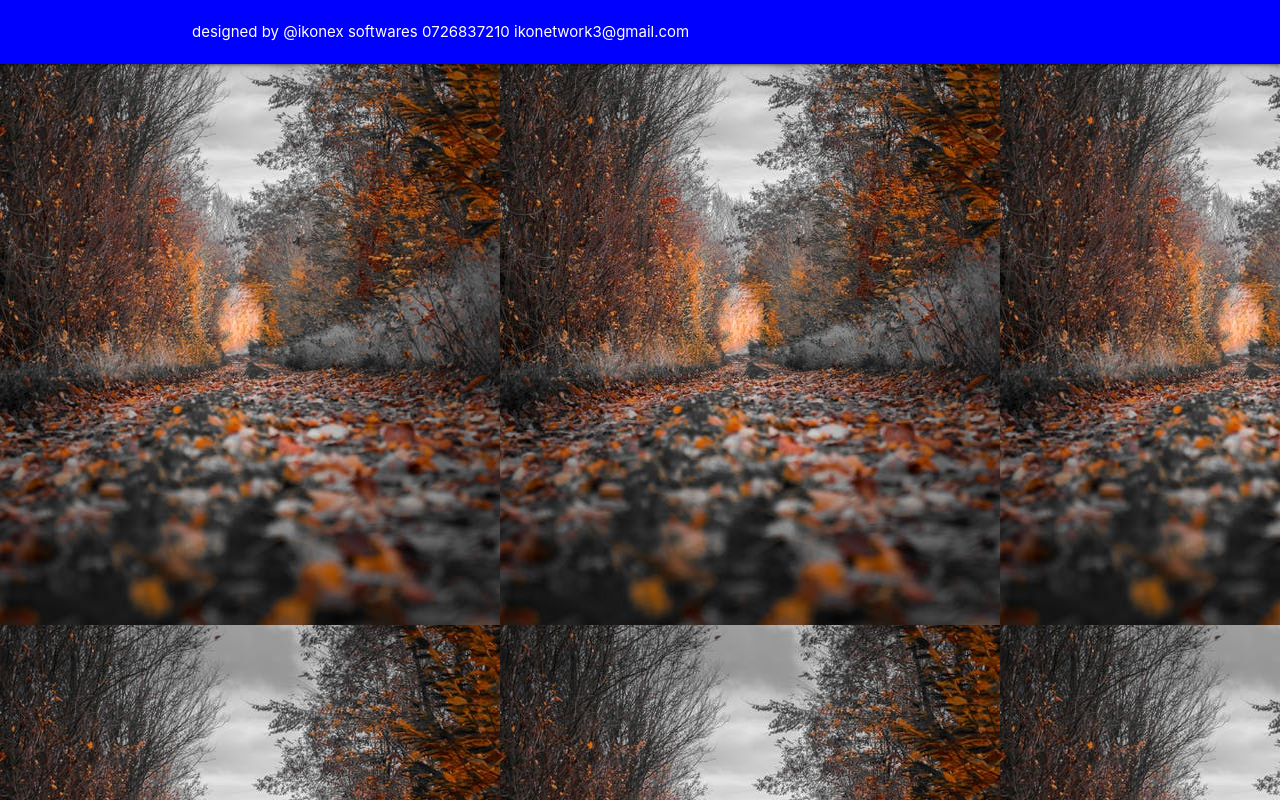
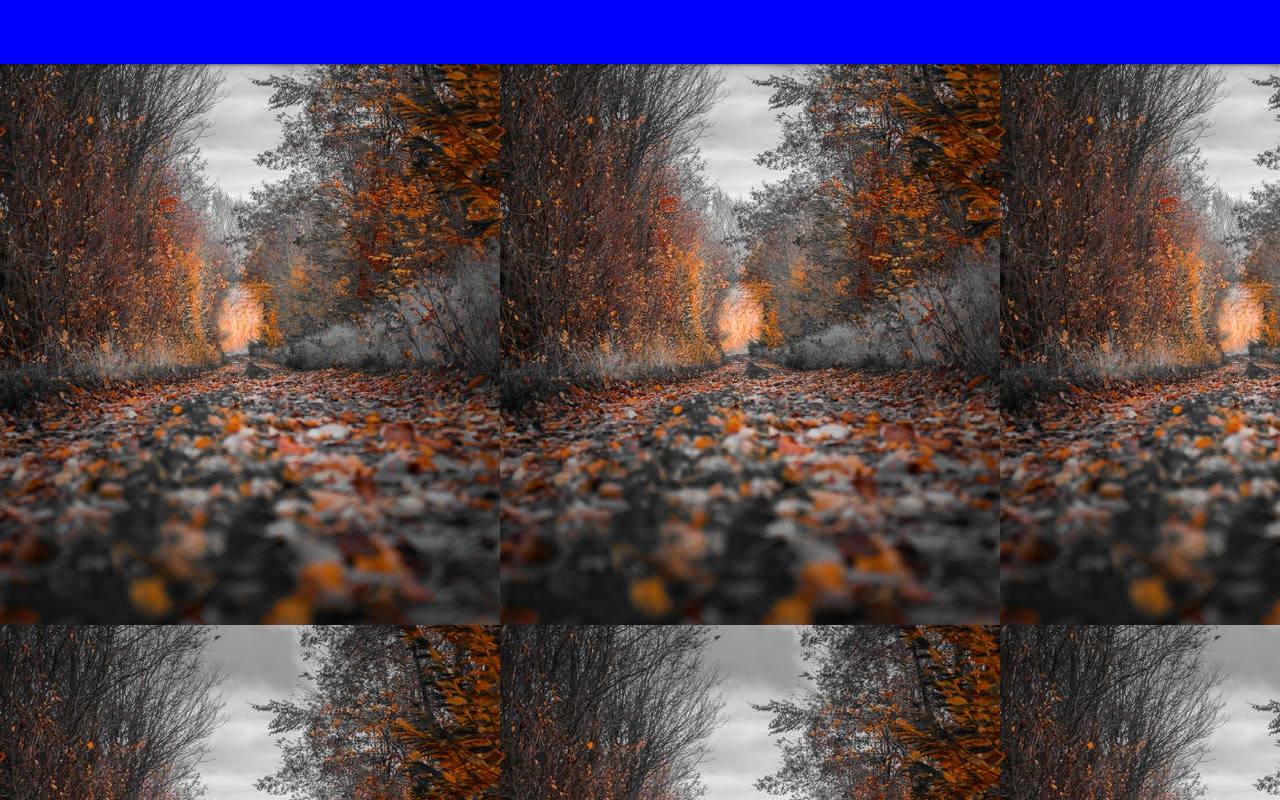
Before and after one commit to alexkemboi/My-Portfolio, a React (Create React App) app: page /Portfolios in a window 1280 px wide. Built offline with nearby package versions, Linux system fonts and the light colour scheme.

Commit message:
added a marque

```diff
--- a/src/components/Portfolios.js
+++ b/src/components/Portfolios.js
@@ -7,9 +7,9 @@ export default class Portfolios extends Component {
         <nav className="lightblue">
           <div className="container">
             <div className="nav-wrapper">
-              designed by @ikonex softwares
+            <marquee> designed by @ikonex softwares
               0726837210
-              ikonetwork3@gmail.com
+              ikonetwork3@gmail.com </marquee>
             </div>
           </div>
         </nav>
--- a/src/components/navbar.css
+++ b/src/components/navbar.css
@@ -1,4 +1,7 @@
 .lightblue{
     position: sticky;
     background-color: blue;
+    align-content: center;
+    padding-left: 20%;
+    font-size: x-large;
 }
```
